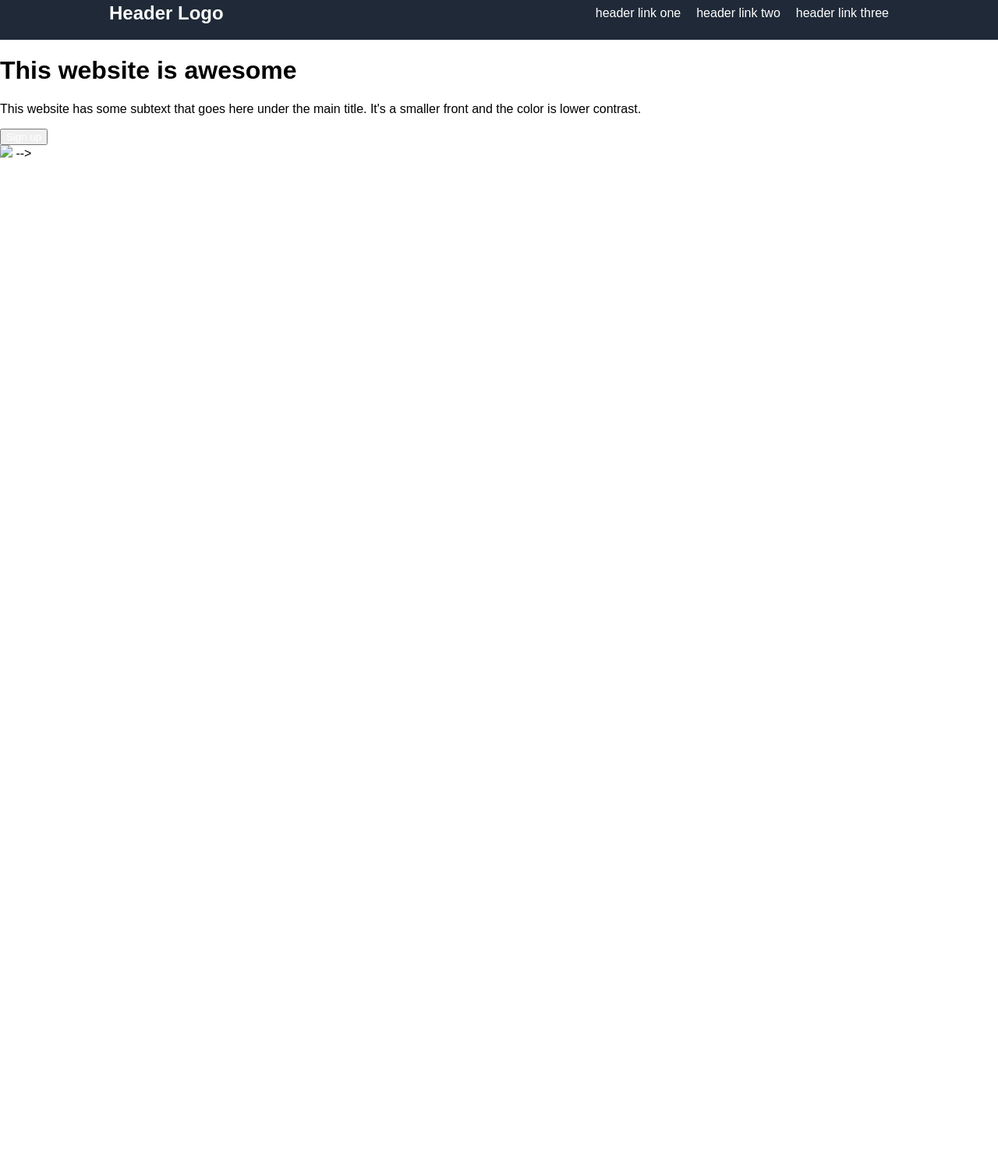
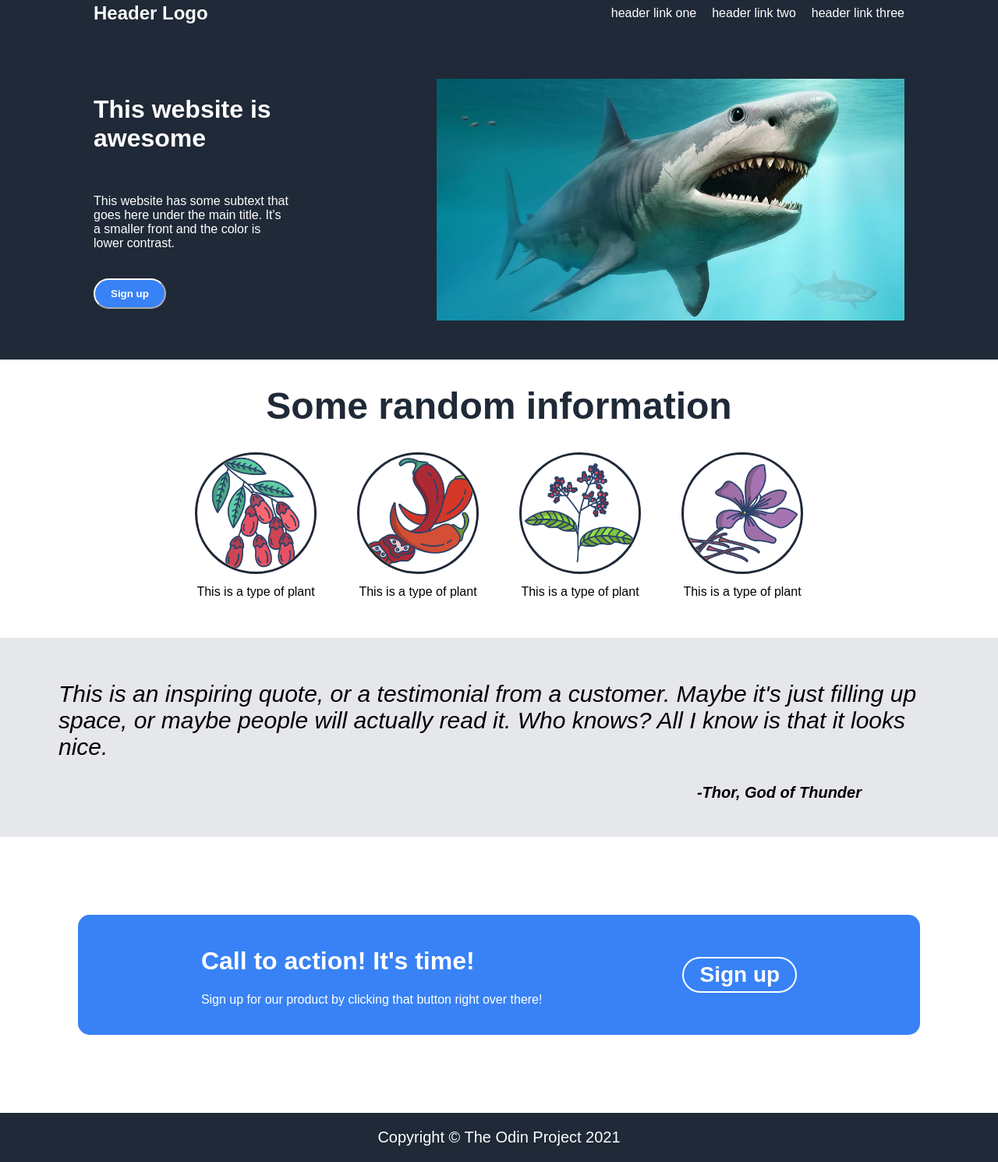
Before and after one commit to pmatcheck/Landing-Page, a plain HTML site: page index.html in a window 1280 px wide. Shown: the part 17-1507 px from the top of the page at 78% size. Before the commit the page ends 800 px from the top, so only its background shows below. Drawn offline with Linux system fonts and the light colour scheme.

Commit message:
add rest of content

```diff
--- a/index.html
+++ b/index.html
@@ -28,12 +28,13 @@
         <div class="button">
             <button><a href="https://www.google.com">Sign up</a></button>
         </div>
-        <img src="images/placeholder.jpg"> -->
+        <img src="images/placeholder.jpg">
     </div>
-    <!-- <div class="information">
 
+
+    <div class="overall">
         <div class="title">Some random information</div>
-
+        <div class="information">
             <div class="cards">
                 <img src="images/barberry.png">
                 <div class="text">This is a type of plant</div>
@@ -50,7 +51,7 @@
                 <img src="images/saffron.png">
                 <div class="text">This is a type of plant</div>
             </div>
-
+        </div>
     </div>
 
 
@@ -65,8 +66,10 @@
     </div>
 
     <div class="action">
-        <h1>Call to action! It's time!</h1>
-        <p>Sign up for our product by clicking that button right over there!</p>
+        <div class="action-text">
+            <h1>Call to action! It's time!</h1>
+            <p>Sign up for our product by clicking that button right over there!</p>
+        </div>
         <button><a href="https://www.google.com"></a>Sign up</button>
     </div>
 
@@ -74,9 +77,5 @@
         <p>Copyright <span>&#169;</span> The Odin Project 2021</p>
     </div>
 
-
-
-
-    </div>
 </body>
-</html> -->
+</html>
--- a/style.css
+++ b/style.css
@@ -16,29 +16,168 @@ body {
     padding: 20px;
 }
 
-.header-links {
-    gap: 20px;
-    display:flex;
-    margin-right: 120px;
-    align-items: center;
-}
 
 .logo {
     font-weight: 900;
     font-size: 24px;
     color: #f9faf8;
-    margin-left: 120px
+    margin-left: 100px
 }
 
-a {
+
+.header-links {
+    gap: 20px;
+    display:flex;
+    margin-right: 100px;
+    align-items: center;
+}
+
+
+.header-links a {
     color:white;
     text-decoration: none;
 }
 
-/* .logo {
-    font-weight: 800;
+
+.awesome {
+    display: flex;
+    flex: 1;
+    background-color: #1F2937;
+    color: white;
+    flex-direction: column;
+    align-content: space-between;
+    flex-wrap: wrap;
+    padding-top: 50px;
+    padding-left: 120px;
+    padding-right: px;
+    max-height: 300px;
+    padding-bottom: 60px;
+    gap: 15px;
 }
 
-.header-links {
-    align-items: flex-end;
-} */
+
+.awesome h1 {
+    max-width: 250px;
+    flex: 1;
+}
+
+
+.awesome p {
+    max-width: 250px;
+    flex: 1 1 auto;
+}
+
+
+.awesome img {
+    max-width: 600px;
+    flex: 1;
+    padding-right: 120px;
+}
+
+
+.awesome button {
+    color: white;
+    font-weight: 800;
+    border-radius: 30px;
+    background-color: #3882f6;
+    padding: 10px;
+    padding-left: 20px;
+    padding-right: 20px;
+    margin-top: 5px;
+    border-color: white;
+
+}
+
+.awesome button a {
+    color: white;
+    text-decoration: none;
+    font-weight: 800px;
+}
+
+
+.information {
+    display: flex;
+    justify-content: center;
+    gap: 52px;
+    padding-bottom: 50px;
+}
+
+.title {
+    margin-bottom: 32px;
+    margin-top: 32px;
+    font-size: 48px;
+    font-weight: 800;
+    color: #1F2937;
+}
+
+.cards {
+    max-width: 200px;
+}
+
+.overall img{
+    width: 150px;
+    height: 150px;
+    border-style: solid;
+    border-radius: 360px;
+    border-color: #1F2937;
+    margin-bottom: 10px;
+}
+
+.overall{
+    text-align: center;
+}
+
+
+.quote {
+    background-color: #E5e7eb;
+    font-style: italic;
+    font-size: 30px;
+    text-align: left;
+    padding-top: 25px;
+    padding-left: 75px;
+    padding-right: 75px;
+}
+
+.thor {
+    text-align: right;
+    font-size: 20px;
+    font-weight: 800;
+    margin: 20px;
+    margin-right: 100px;
+    padding-bottom: 25px;
+}
+
+.action {
+    background-color: #3882f6;
+    color: white;
+    margin: 100px;
+    display: flex;
+    justify-content: center;
+    gap: 180px;
+    padding: 20px;
+    border-radius: 15px;
+}
+
+.action button {
+    align-self: center;
+    color: white;
+    font-size: 28px;
+    background-color: #3882f6;
+    border-style: solid;
+    border-color: white;
+    padding: 5px;
+    padding-left: 20px;
+    padding-right: 20px;
+    font-weight: 800;
+    border-radius: 30px;
+}
+
+
+.footer {
+    font-size: 20px;
+    color: white;
+    display: flex;
+    justify-content: center;
+    background-color: #1F2937;
+
+}
```
Also changed, not shown: images/barberry.png (added), images/chilli.png (added), images/pepper.png (added), images/placeholder.jpg (added), images/saffron.png (added).
